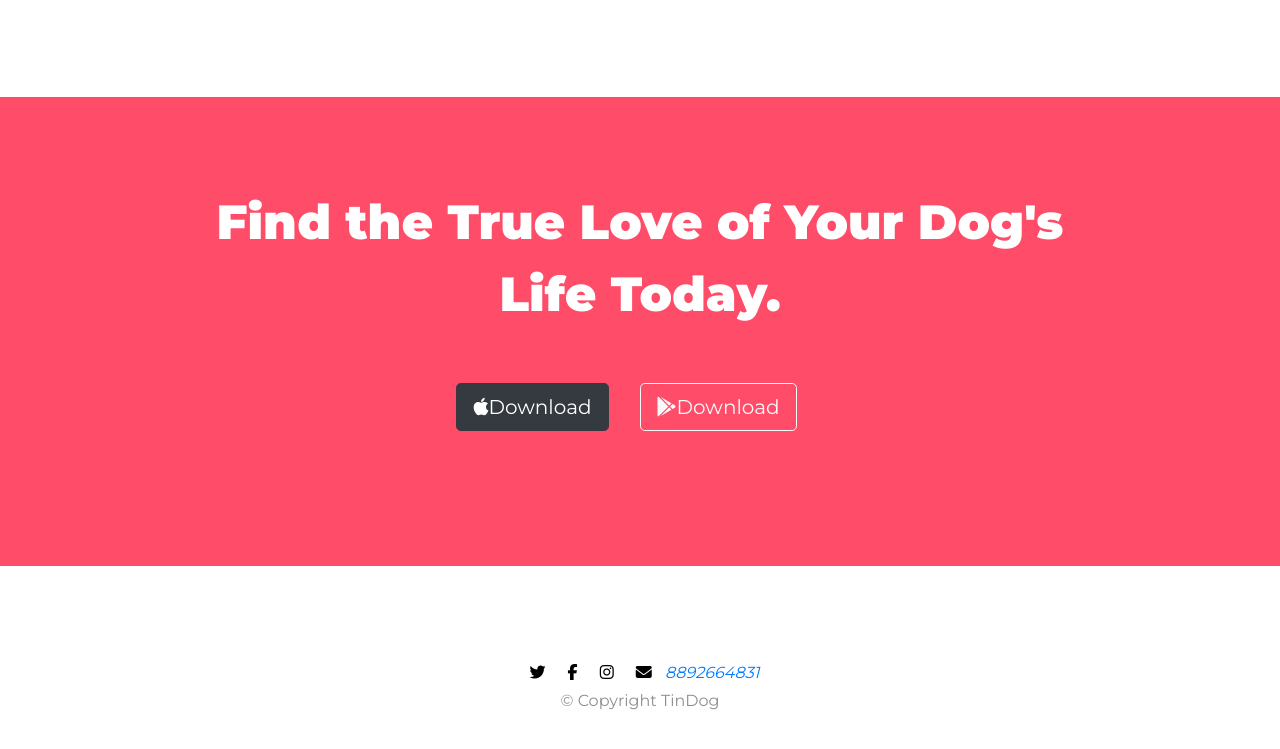
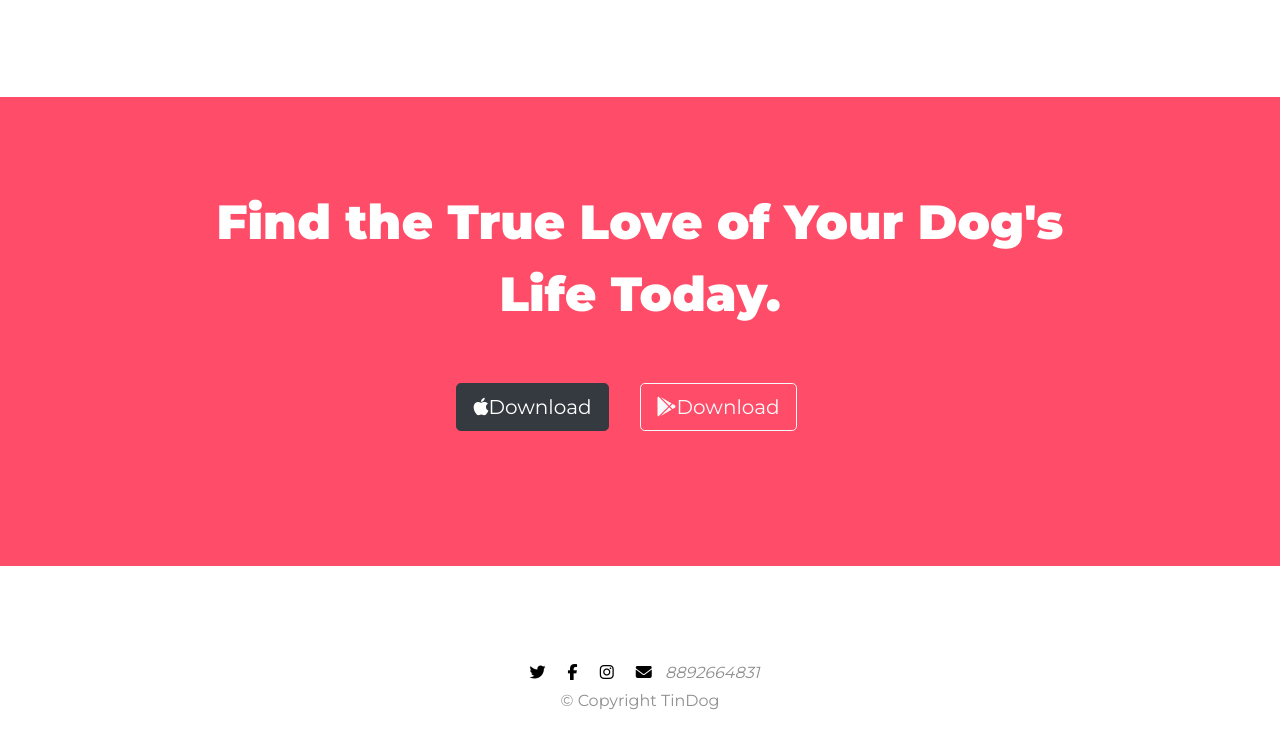
Before and after one commit to Akhil007r/Responsive-Bootstrap-sampleWork, a plain HTML site: page index.html in a window 1280 px wide. Shown: the part 2455-3204 px from the top of the page. Drawn offline with nearby package versions, Linux system fonts and the light colour scheme.

Commit message:
index.html

```diff
--- a/index.html
+++ b/index.html
@@ -222,7 +222,7 @@
       <i class="fa-brands fa-facebook-f download-bt"></i>
       <i class="fa-brands fa-instagram download-bt"></i>
       <i class="fa-solid fa-envelope download-bt"></i>
-      <a href="tel:08892664831"><i>8892664831</i></a>
+     <i href="tel:08892664831">8892664831</i>
     </div>
     <p>© Copyright TinDog</p>
 
```
